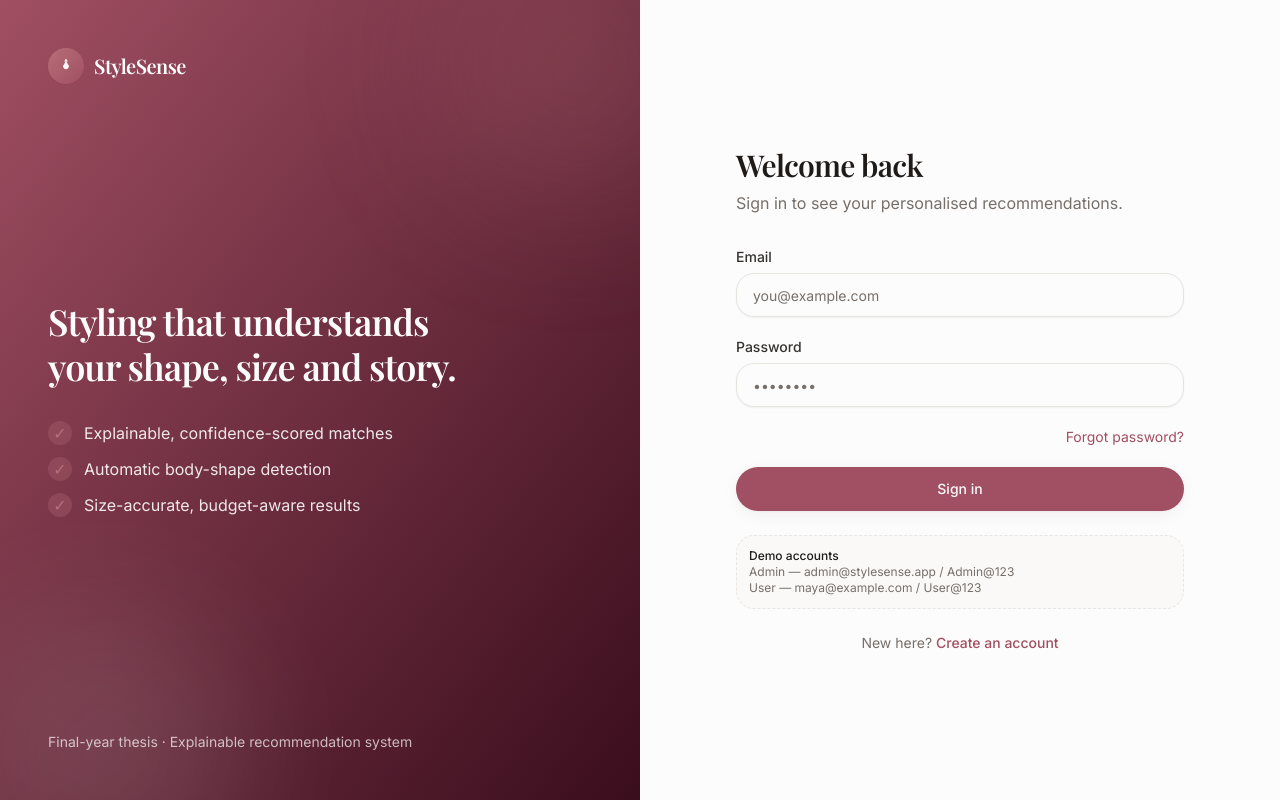
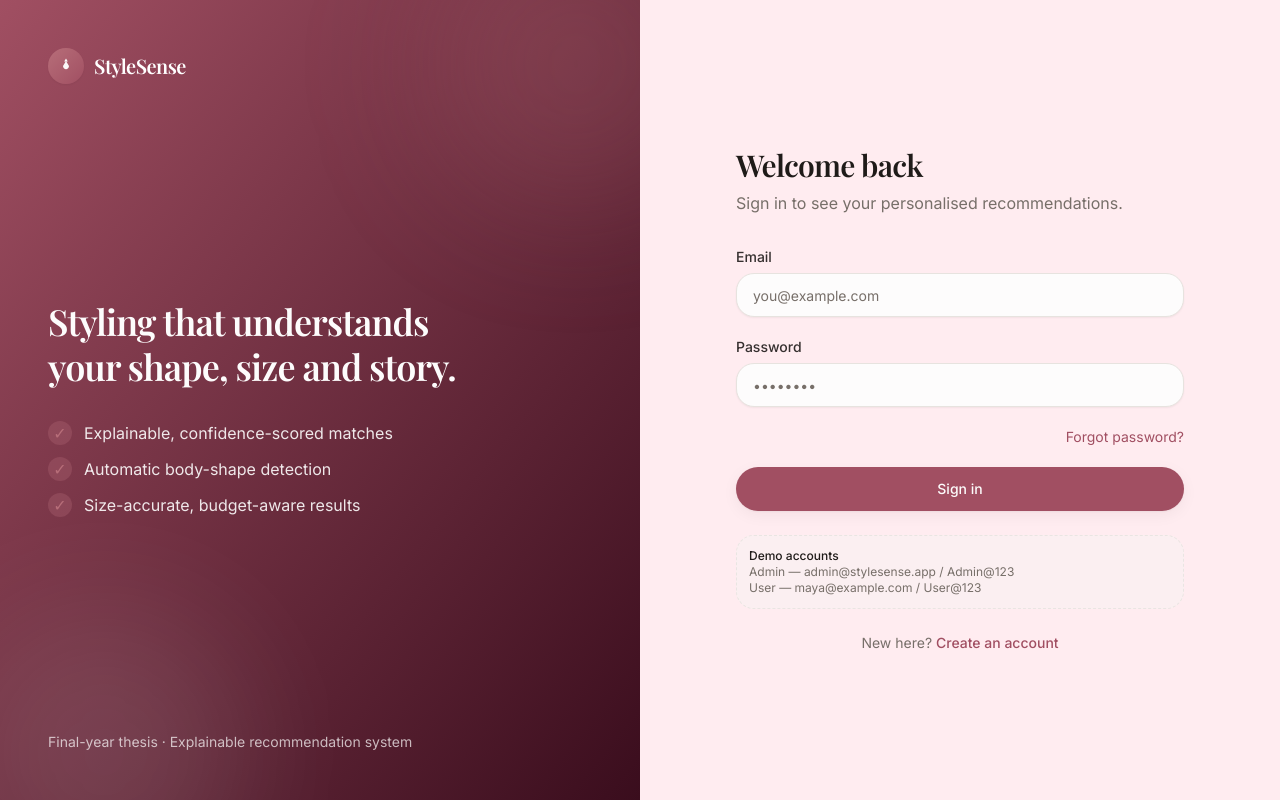
Before and after one commit to manasvistha/StyleSense, a React (Vite) app in the folder frontend/: page /login in a window 1280 px wide. Built offline with nearby package versions, Linux system fonts and the light colour scheme; no server answers; a web font is replaced by a local one.

Commit message:
update login and signup background for light and dark modes

```diff
--- a/frontend/src/components/AuthShell.tsx
+++ b/frontend/src/components/AuthShell.tsx
@@ -32,7 +32,7 @@ export function AuthShell({ title, subtitle, children }: { title: string; subtit
       </div>
 
       {/* Form side */}
-      <div className="flex items-center justify-center p-6 sm:p-10">
+      <div className="flex items-center justify-center bg-[#FFECF0] p-6 dark:bg-background sm:p-10">
         <div className="w-full max-w-md">
           <div className="mb-8 lg:hidden">
             <Brand />
```
